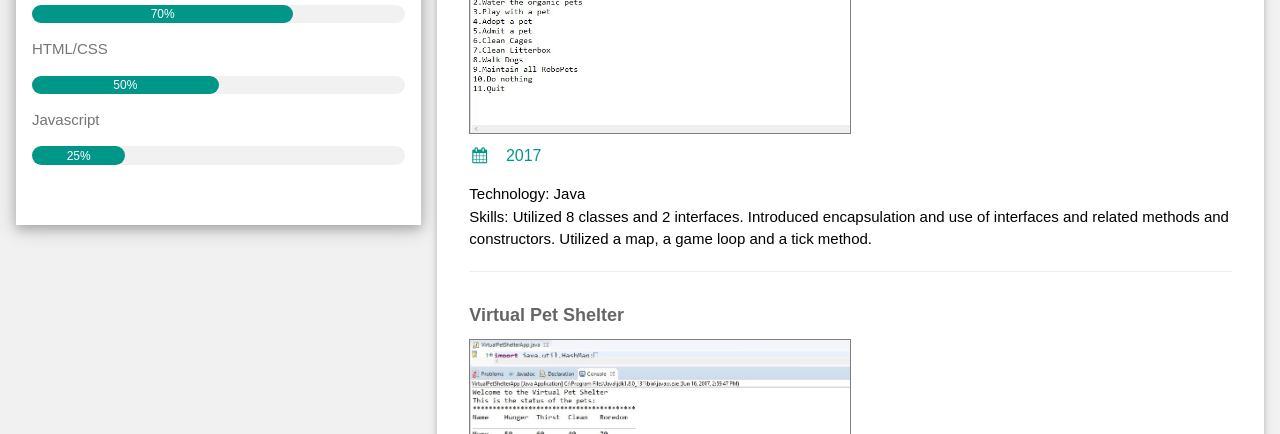
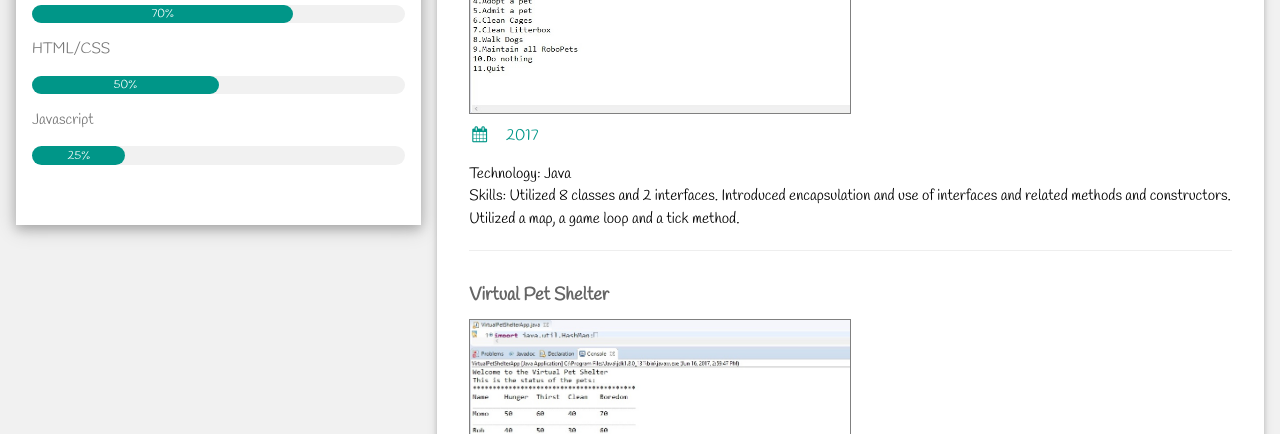
Before and after one commit to cindycolucy/cindycolucy.github.io, a plain HTML site: page index.html in a window 1280 px wide. Shown: the part 765-1199 px from the top of the page. Drawn offline with nearby package versions, Linux system fonts and the light colour scheme.

Commit message:
Cindy Colucy Portfolio 5

```diff
--- a/CSS/Style.css
+++ b/CSS/Style.css
@@ -1,5 +1,5 @@
 
-html,body,h1,h2,h3,h4,h5,h6 {font-family: 'Bubbler One', sans-serif;}
+html,body,h1,h2,h3,h4,h5,h6 {font-family: Handlee, sans-serif;}
 
 ul {background-color: teal;}
 
--- a/index.html
+++ b/index.html
@@ -5,7 +5,7 @@
 	<meta charset="UTF-8">
 	<meta name="viewport" content="width=device-width, initial-scale=1">
 	<link rel="stylesheet" href="https://www.w3schools.com/w3css/4/w3.css">
-	<link rel='stylesheet' href='https://fonts.googleapis.com/css?family=Roboto'>
+	<link href="https://fonts.googleapis.com/css?family=Handlee" rel="stylesheet">
 	<link rel="stylesheet" href="https://cdnjs.cloudflare.com/ajax/libs/font-awesome/4.7.0/css/font-awesome.min.css">
 	<link href="CSS/Style.css" rel="stylesheet">
 
```
Also changed, not shown: 1 other file.
